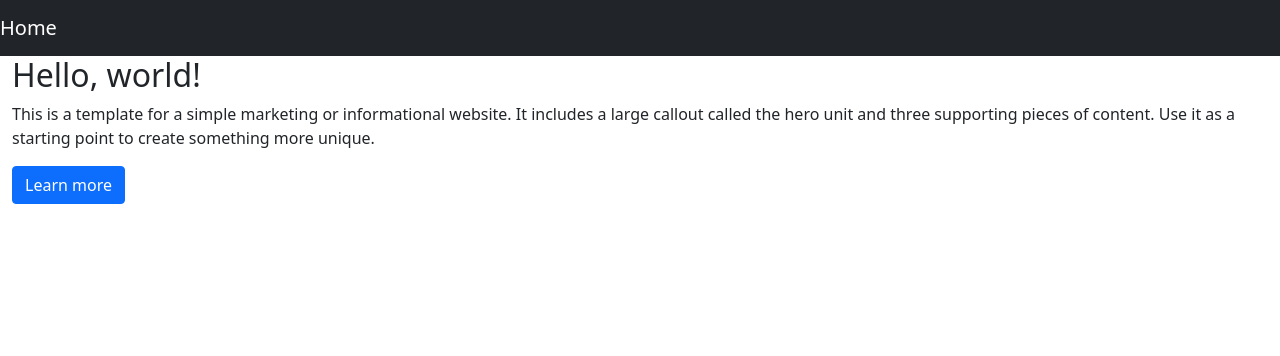
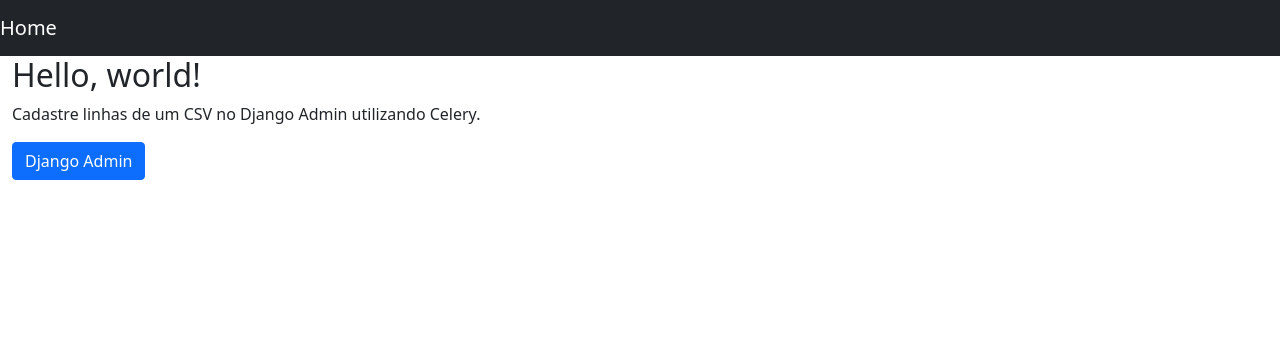
Before and after one commit to victoraugusto6/django-register-many-rows-csv, a Django app: page / in a window 1280 px wide. Shown: the top 356 px of the page. Run offline with Django 3.2, Linux system fonts and the light colour scheme; some libraries are stand-ins or nearby versions.

Commit message:
Changed test home

```diff
--- a/project/base/templates/base/home.html
+++ b/project/base/templates/base/home.html
@@ -39,12 +39,10 @@
                     Hello, world!
                 </h2>
                 <p>
-                    This is a template for a simple marketing or informational website. It includes a large callout
-                    called the hero unit and three supporting pieces of content. Use it as a starting point to create
-                    something more unique.
+                    Cadastre linhas de um CSV no Django Admin utilizando Celery.
                 </p>
                 <p>
-                    <a class="btn btn-primary btn-large" href="#">Learn more</a>
+                    <a class="btn btn-primary btn-large" href="{% url 'admin:index' %}">Django Admin</a>
                 </p>
             </div>
         </div>
```
Also changed, not shown: project/base/tests/test_home.py (+8 -0 lines).
